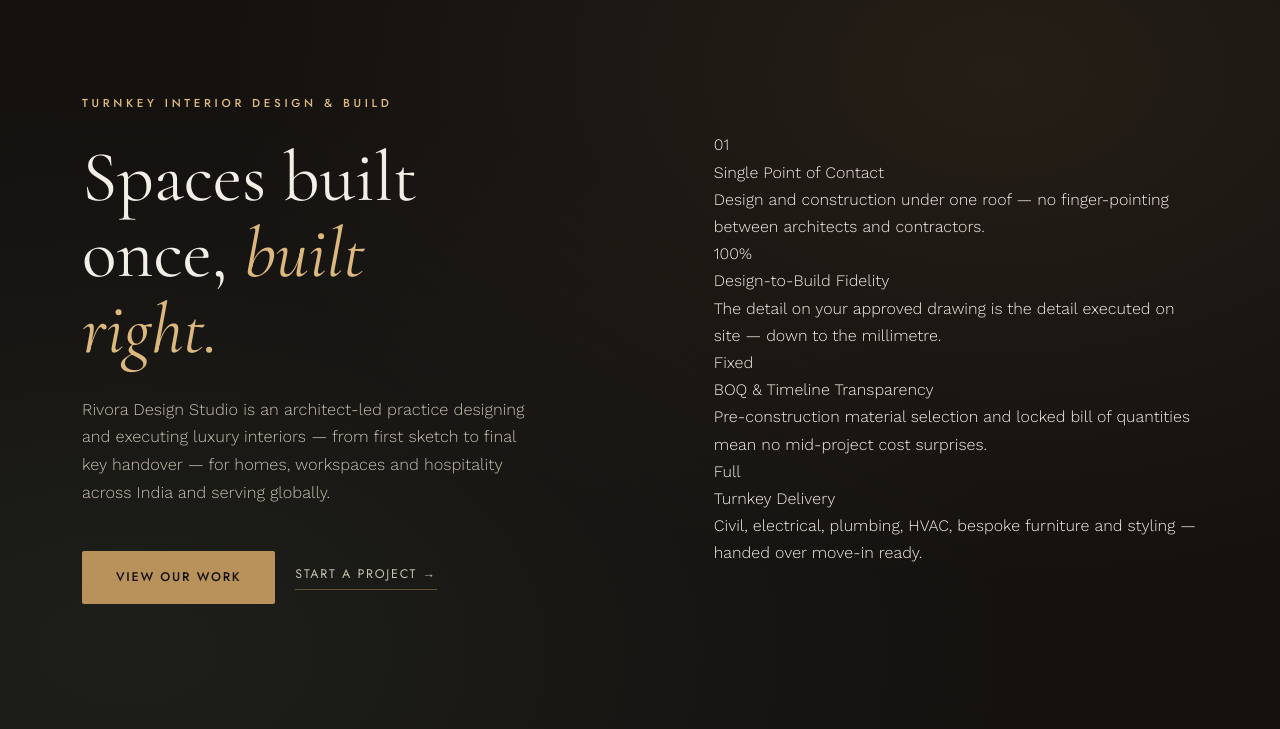
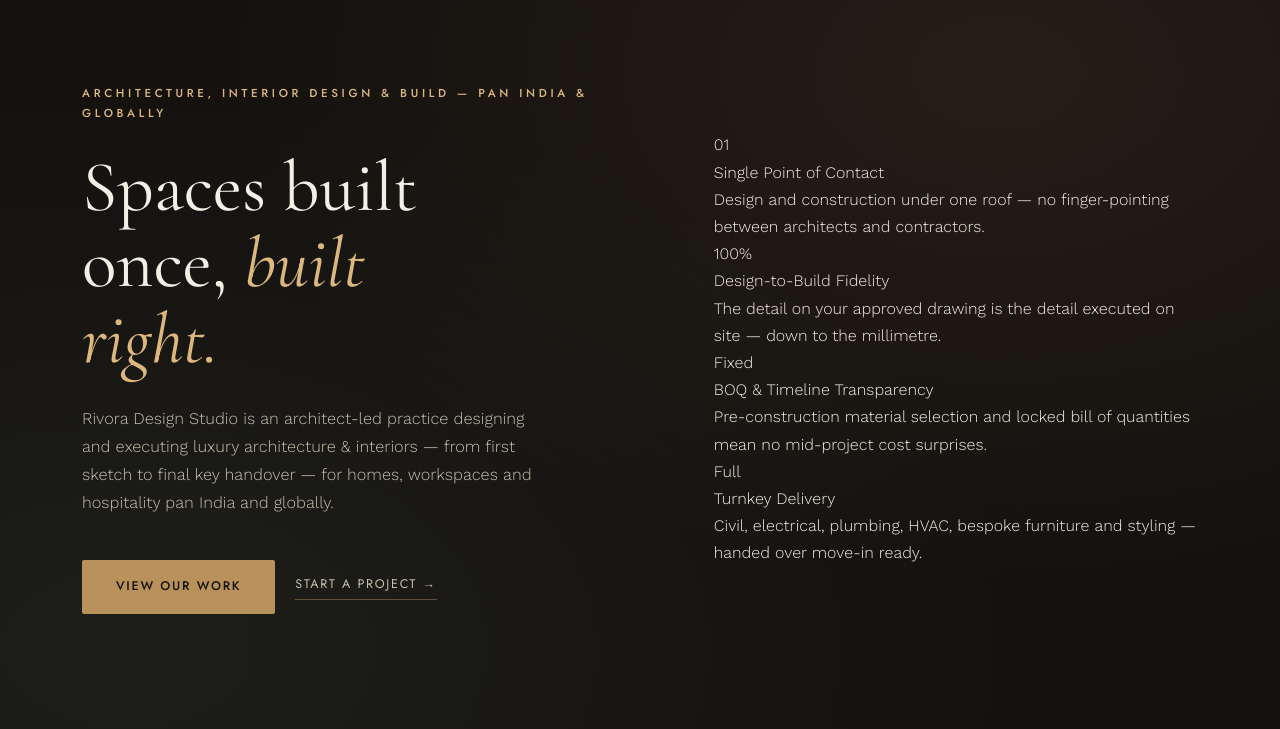
Before and after one commit to rishinakra8/rivora, a website: page frontend/index.html in a window 1280 px wide. Shown: the part 71-800 px from the top of the page. Drawn offline with nearby package versions, Linux system fonts and the light colour scheme.

Commit message:
Update hero section copy: architecture, interior design & build pan India and globally

```diff
--- a/frontend/index.html
+++ b/frontend/index.html
@@ -4,7 +4,7 @@
 <meta charset="UTF-8">
 <meta name="viewport" content="width=device-width, initial-scale=1.0">
 <title>Rivora Design Studio — Turnkey Luxury Interiors &amp; Architecture</title>
-<meta name="description" content="Rivora Design Studio is an architect-led turnkey interior design and build practice creating distinctive residential, hospitality and commercial spaces across India and serving globally.">
+<meta name="description" content="Rivora Design Studio is an architect-led practice designing and executing luxury architecture &amp; interiors from first sketch to final key handover for homes, workspaces and hospitality pan India and globally.">
 <link rel="preconnect" href="https://fonts.googleapis.com">
 <link rel="preconnect" href="https://fonts.gstatic.com" crossorigin>
 <link href="https://fonts.googleapis.com/css2?family=Cormorant+Garamond:ital,wght@0,300;0,400;0,500;0,600;1,400&family=Jost:wght@400;500;600&family=Work+Sans:wght@300;400;500&display=swap" rel="stylesheet">
@@ -55,9 +55,9 @@
 <section class="hero" id="home">
   <div class="wrap hero-grid">
     <div class="hero-copy">
-      <span class="eyebrow">Turnkey Interior Design &amp; Build</span>
+      <span class="eyebrow">Architecture, Interior Design &amp; Build — Pan India &amp; Globally</span>
       <h1>Spaces built once, <em>built right.</em></h1>
-      <p>Rivora Design Studio is an architect-led practice designing and executing luxury interiors — from first sketch to final key handover — for homes, workspaces and hospitality across India and serving globally.</p>
+      <p>Rivora Design Studio is an architect-led practice designing and executing luxury architecture &amp; interiors — from first sketch to final key handover — for homes, workspaces and hospitality pan India and globally.</p>
       <div class="hero-actions">
         <a href="work.html" class="btn-primary">View Our Work</a>
         <a href="contact.html" class="btn-ghost">Start a Project →</a>
```
